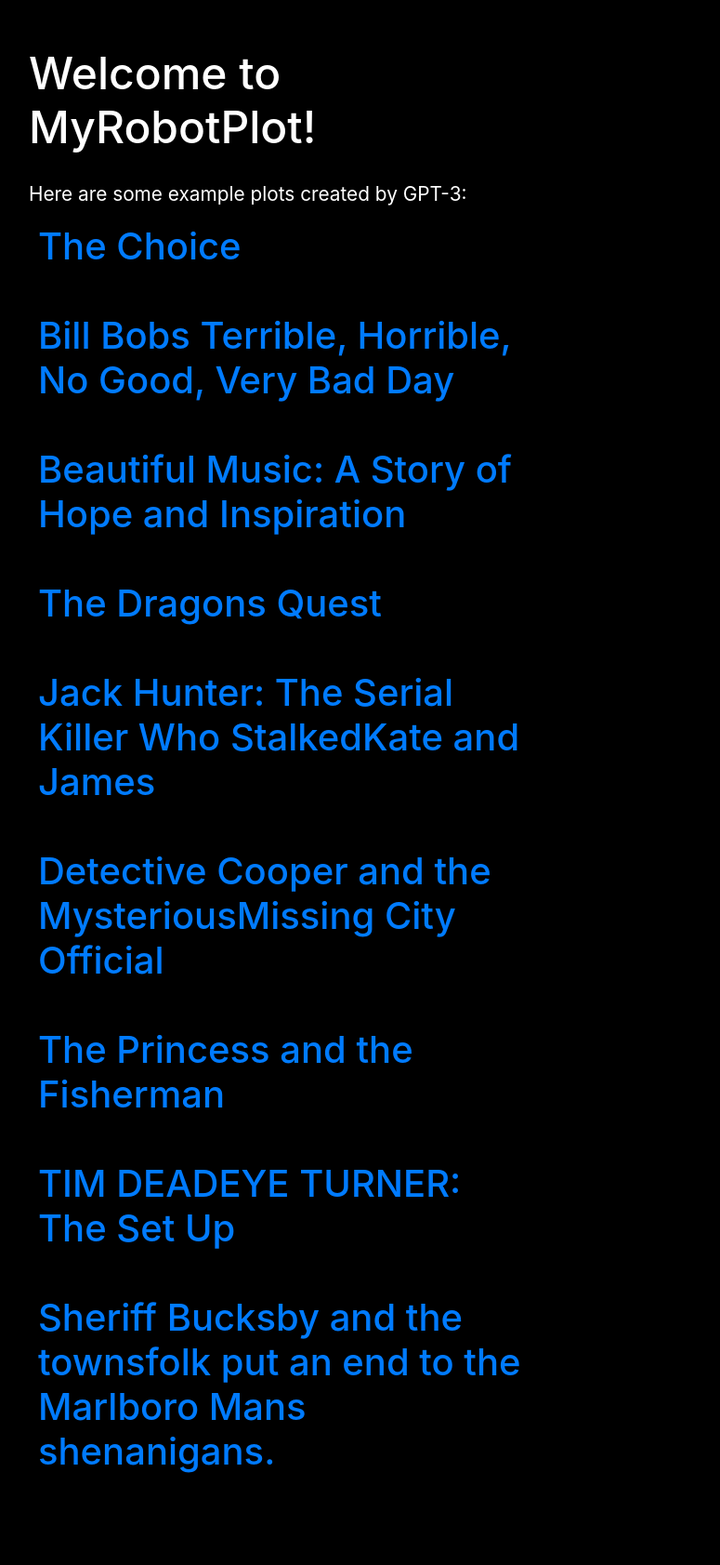
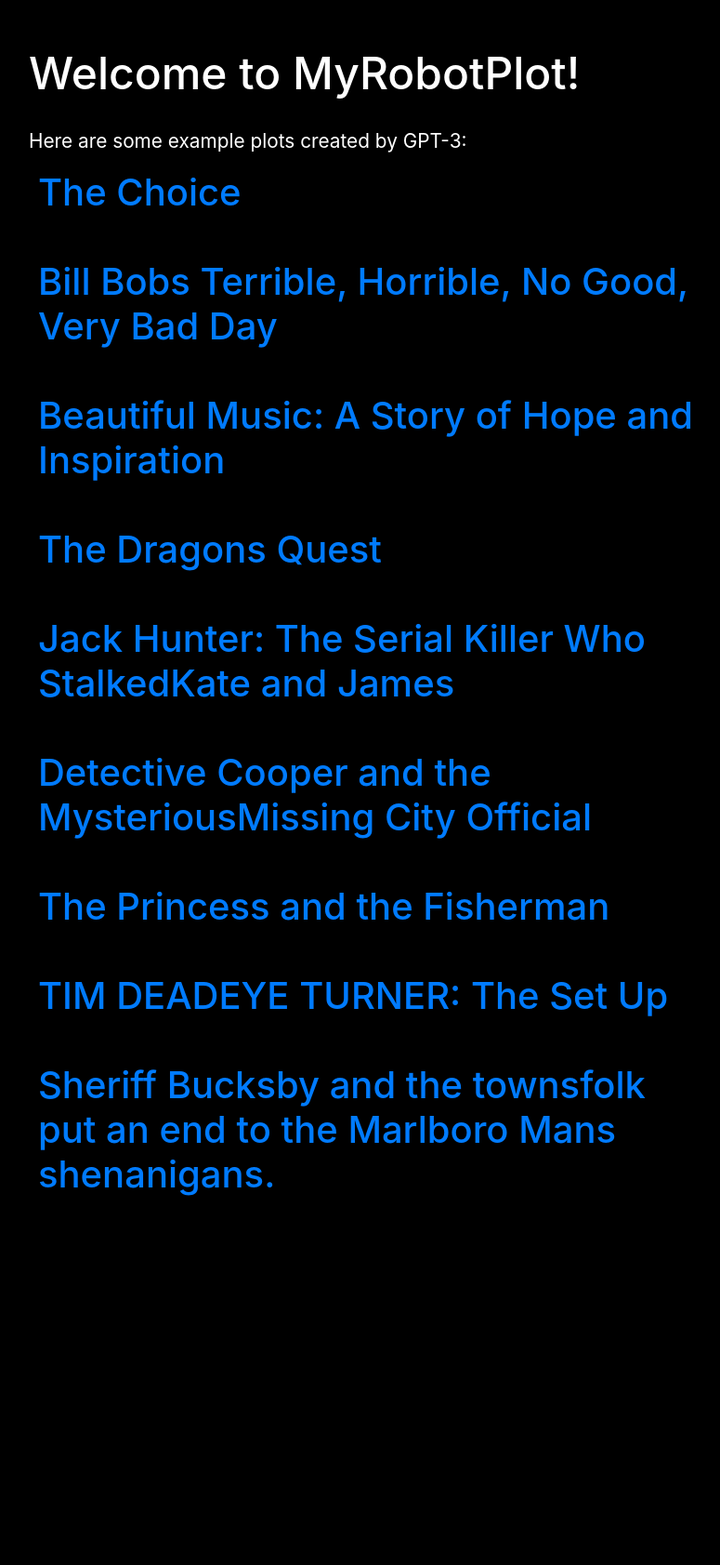
Before and after one commit to albert118/UTS-Professional-Studio-MyRobotPlot, a Flask app: page / in a window 1280 px wide. Shown: the part 148-1831 px from the top of the page at 93% size, without its empty margins (19-794 px from the left). After the commit the page ends 1434 px from the top, so only its background shows below. Run offline with Flask 2, Linux system fonts and the light colour scheme; data comes from the database, SQL or seed files in the repository; parts of the project's set-up code (start-up, migrations or seed data) failed here and were passed over; some libraries are stand-ins or nearby versions.

Commit message:
Fixed formatting

```diff
--- a/static/css/style.css
+++ b/static/css/style.css
@@ -69,10 +69,12 @@ h2 {
 }
 
 main {
-    width: 50%;
+    margin: 0 auto;
+    width: 65%;
     display: inline-block;
     margin: 0 auto;
     padding: 50px;
+    vertical-align: top;
 }
 aside {
     margin: 0 auto;
```
